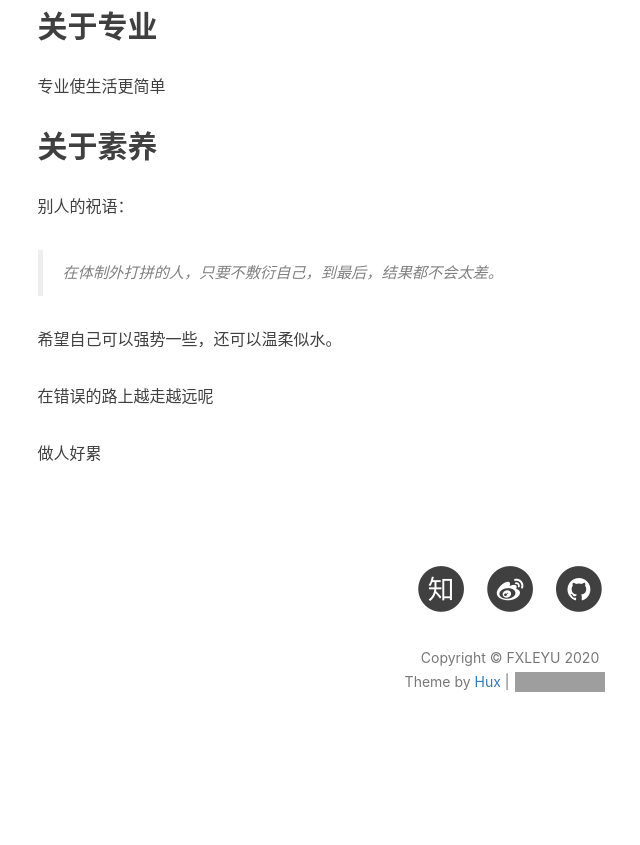
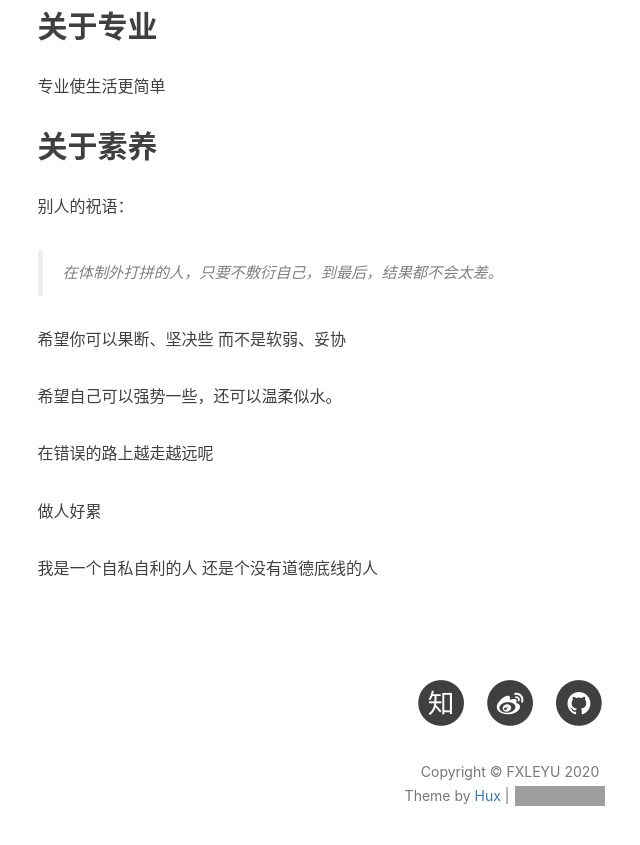
Before and after one commit to fxleyu/fxleyu.github.io, a Jekyll site: the page built from self-portrayal.md, in a window 1280 px wide and 900 px high, scrolled down 2572 px. Shown: the top 845 px of the window, without its empty margins (130-770 px from the left). Built offline with Jekyll 4.4.1, drawn with Linux system fonts in a browser that asks for light colours; nearby versions of some CDN libraries; comment, search, counter and statistics services are not loaded; before the commit the page ends 3358 px from its top, so only the background shows below that; grey boxes are pictures that could not be loaded.

Commit message:
[添加] 自我刨析内容添加

```diff
--- a/self-portrayal.md
+++ b/self-portrayal.md
@@ -83,10 +83,14 @@ title: Self-portrait
 别人的祝语：
 > 在体制外打拼的人，只要不敷衍自己，到最后，结果都不会太差。
 
+希望你可以果断、坚决些
+而不是软弱、妥协
 
 希望自己可以强势一些，还可以温柔似水。
-
 
 在错误的路上越走越远呢
 
 做人好累
+
+我是一个自私自利的人
+还是个没有道德底线的人
```
Also changed, not shown: about.md (+0 -4 lines).
